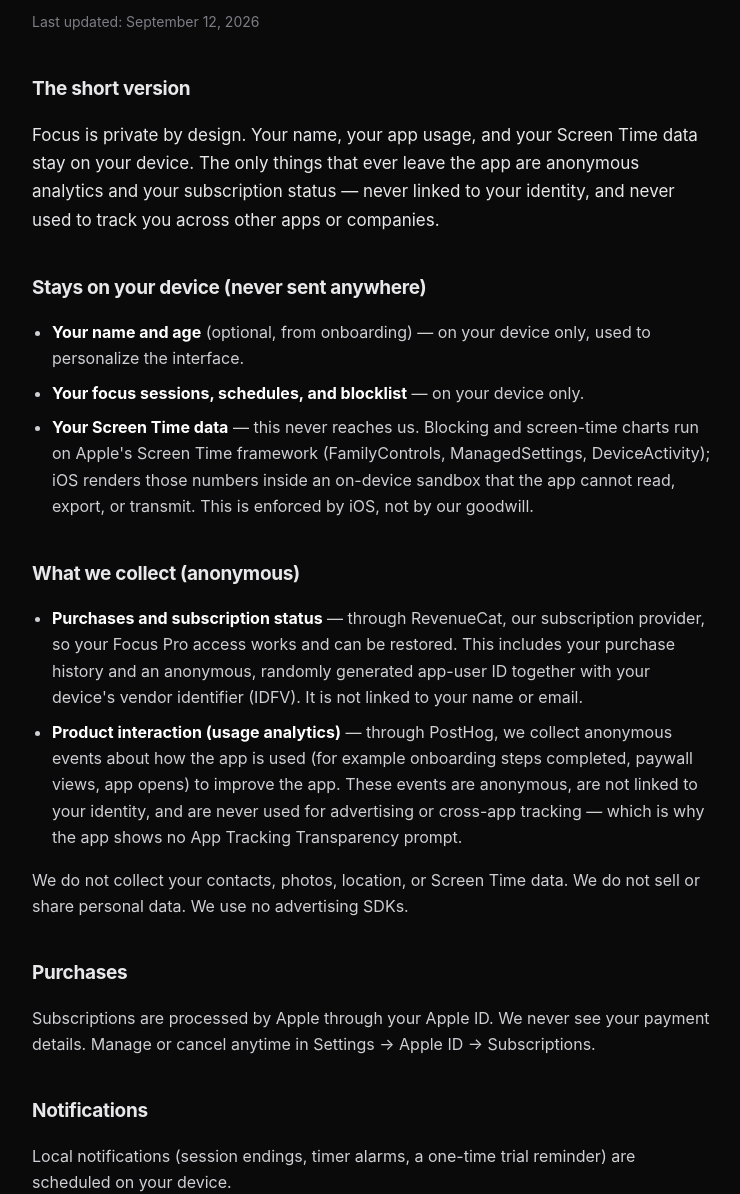
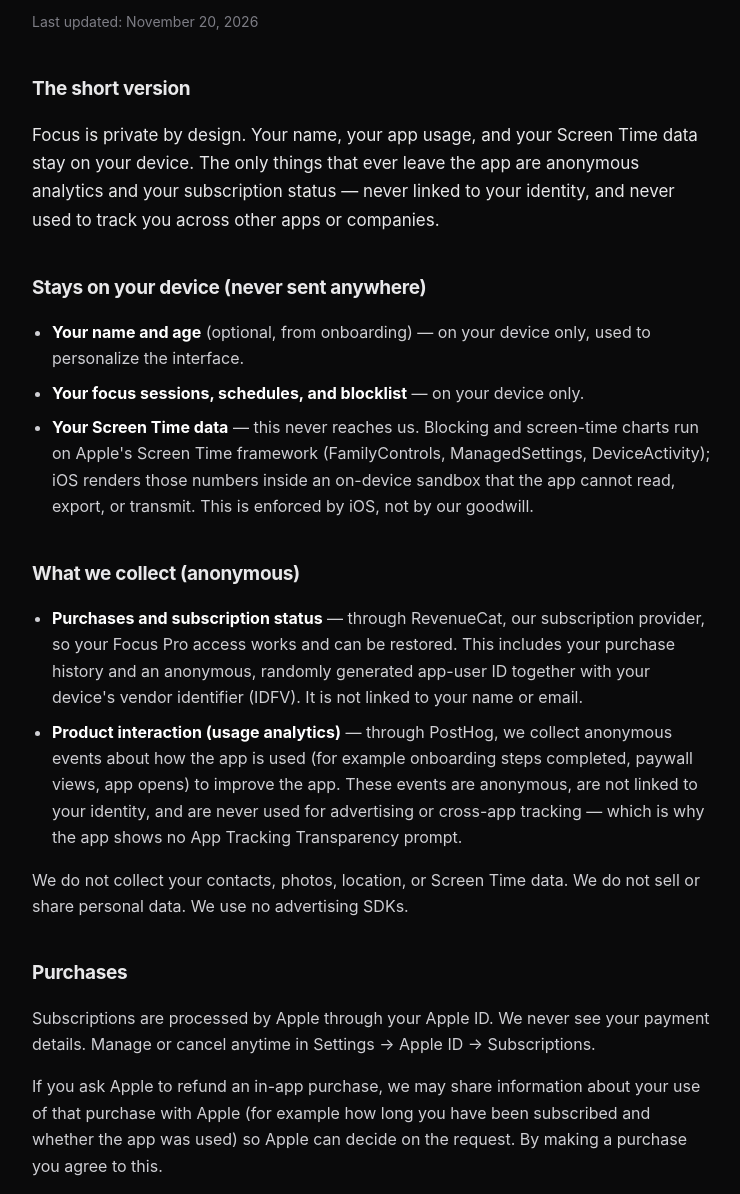
Before and after one commit to itsfocusapp/focus-legal, a plain HTML site: page privacy.html in a window 1280 px wide. Shown: the part 131-1325 px from the top of the page, without its empty margins (268-1008 px from the left). Drawn offline with Linux system fonts and the light colour scheme.

Commit message:
Privacy policy: refund requests may share purchase usage with Apple
Co-Authored-By: Claude Fable 5.2 <noreply@anthropic.com>

```diff
--- a/privacy.html
+++ b/privacy.html
@@ -31,7 +31,7 @@
 <main>
   <div class="brand">FOCUS</div>
   <h1>Privacy Policy</h1>
-  <p class="updated">Last updated: September 12, 2026</p>
+  <p class="updated">Last updated: November 20, 2026</p>
 
   <h2>The short version</h2>
   <p class="lead">Focus is private by design. Your name, your app usage, and your Screen Time data
@@ -68,6 +68,9 @@
   <h2>Purchases</h2>
   <p>Subscriptions are processed by Apple through your Apple ID. We never see your payment details.
   Manage or cancel anytime in Settings → Apple ID → Subscriptions.</p>
+  <p>If you ask Apple to refund an in-app purchase, we may share information about your use of
+  that purchase with Apple (for example how long you have been subscribed and whether the app was
+  used) so Apple can decide on the request. By making a purchase you agree to this.</p>
 
   <h2>Notifications</h2>
   <p>Local notifications (session endings, timer alarms, a one-time trial reminder) are scheduled
```
